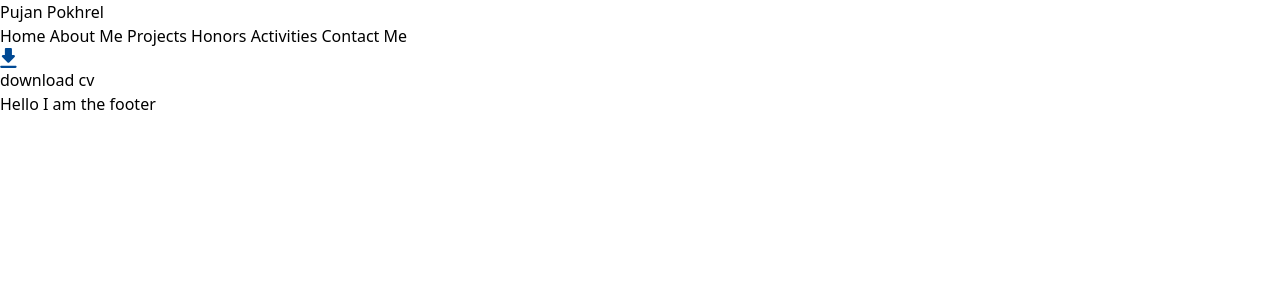
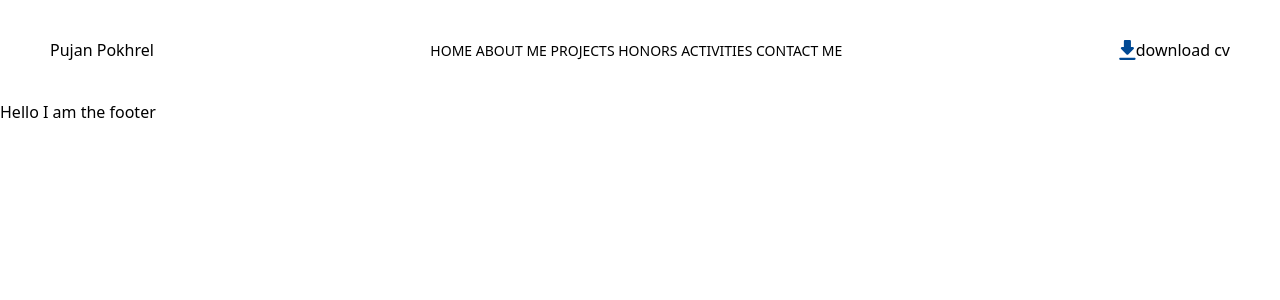
Before and after one commit to pujanpokharelofficial/Portfolio, a SvelteKit app: page / in a window 1280 px wide. Shown: the top 300 px of the page. Built offline with nearby package versions, Linux system fonts and the light colour scheme.

Commit message:
Basic nav styling

```diff
--- a/src/routes/global/nav.svelte
+++ b/src/routes/global/nav.svelte
@@ -9,16 +9,16 @@
 	};
 </script>
 
-<nav>
+<nav class="h-[100px] w-full px-standard flex justify-between items-center">
 	<div class="logo">Pujan Pokhrel</div>
-	<div class="navlinks">
+	<div class="navlinks uppercase text-[14px]">
 		{#each Object.entries(navlinks) as [displayName, href]}
-			<a {href}> {displayName} </a>
+			<a class="gap-x-[20px]" {href}> {displayName} </a>
 		{/each}
 	</div>
 
-	<div class="downloadCV">
+	<div class="downloadCV flex w-max justify-center items-center">
 		<img src="/svg/download.svg" alt="download icon" />
-		download cv
+		<span> download cv </span>
 	</div>
 </nav>
--- a/tailwind.config.js
+++ b/tailwind.config.js
@@ -2,7 +2,11 @@
 export default {
 	content: ['./src/**/*.{html,js,svelte,ts}'],
 	theme: {
-		extend: {}
+		extend: {
+			padding: {
+				standard: '50px'
+			}
+		}
 	},
 	plugins: []
 };
```
